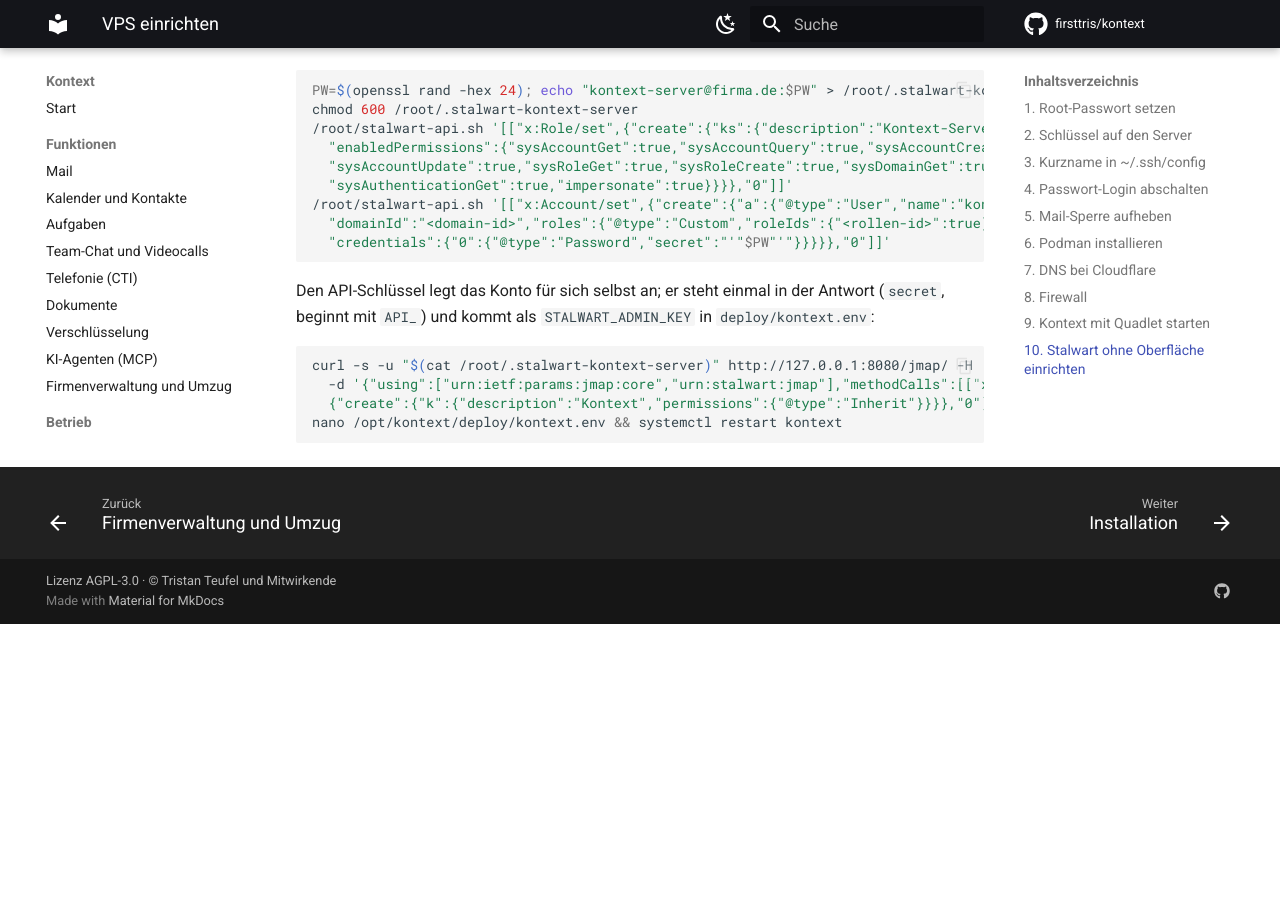
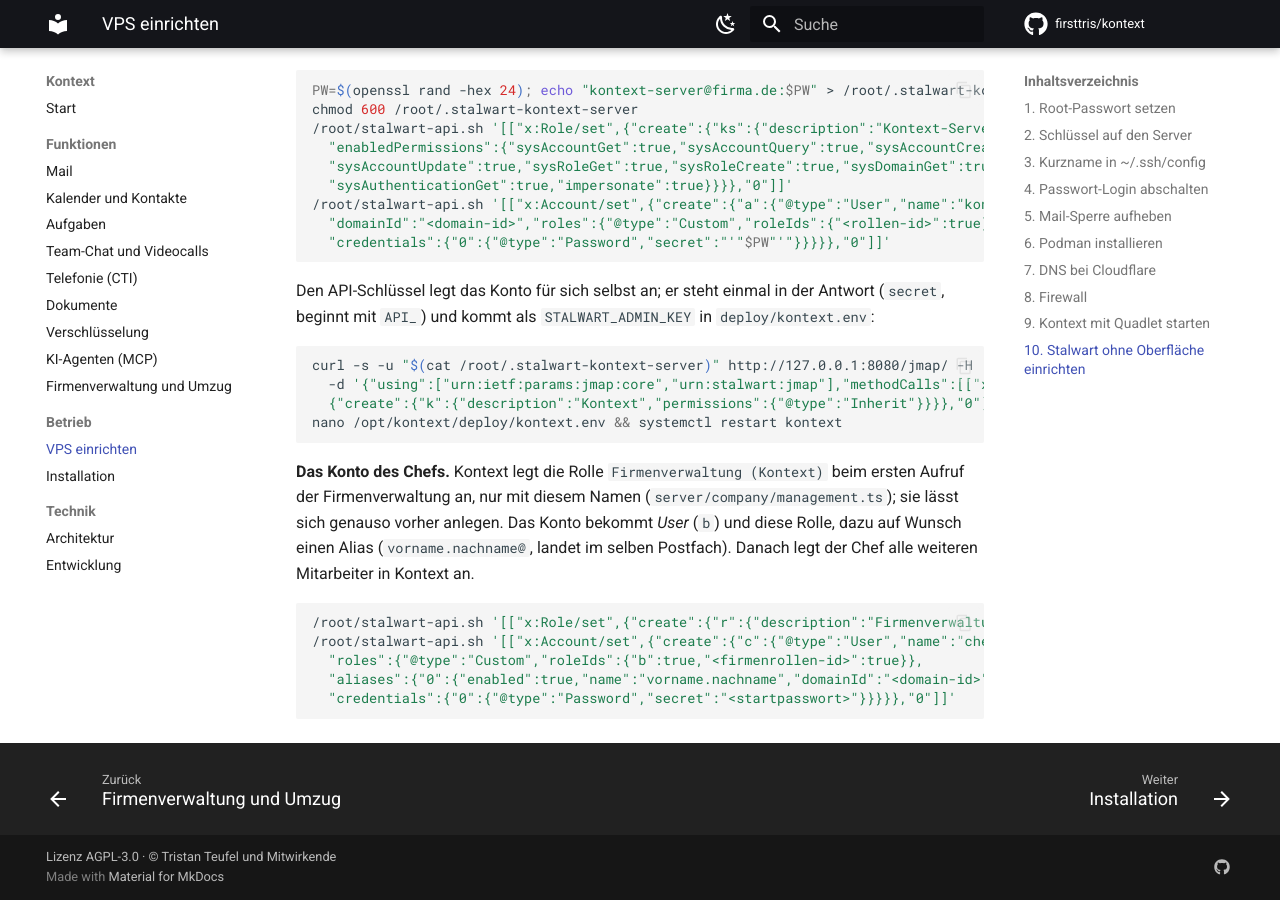
Before and after one commit to firsttris/kontext, an MkDocs documentation site: the page built from docs/vps.md, in a window 1280 px wide and 900 px high, scrolled down 7972 px. Built offline with MkDocs 1.6.1 and Material for MkDocs 9.7.7, drawn with Linux system fonts in a browser that asks for light colours; comment, search, counter and statistics services are not loaded; before the commit the page ends 8596 px from its top, so only the background shows below that.

Commit message:
docs: the boss's account with the company role and an alias
Co-Authored-By: Claude Opus 5.5 <noreply@anthropic.com>
Claude-Session: https://claude.ai/code/session_01Y3rdfYMk88Rmc3smDesxb7

````diff
--- a/docs/vps.md
+++ b/docs/vps.md
@@ -386,3 +386,17 @@ curl -s -u "$(cat /root/.stalwart-kontext-server)" http://127.0.0.1:8080/jmap/ -
   {"create":{"k":{"description":"Kontext","permissions":{"@type":"Inherit"}}}},"0"]]}'
 nano /opt/kontext/deploy/kontext.env && systemctl restart kontext
 ```
+
+**Das Konto des Chefs.** Kontext legt die Rolle `Firmenverwaltung (Kontext)` beim ersten Aufruf
+der Firmenverwaltung an, nur mit diesem Namen (`server/company/management.ts`); sie lässt sich
+genauso vorher anlegen. Das Konto bekommt *User* (`b`) und diese Rolle, dazu auf Wunsch einen
+Alias (`vorname.nachname@`, landet im selben Postfach). Danach legt der Chef alle weiteren
+Mitarbeiter in Kontext an.
+
+```bash
+/root/stalwart-api.sh '[["x:Role/set",{"create":{"r":{"description":"Firmenverwaltung (Kontext)"}}},"0"]]'
+/root/stalwart-api.sh '[["x:Account/set",{"create":{"c":{"@type":"User","name":"chef","domainId":"<domain-id>",
+  "roles":{"@type":"Custom","roleIds":{"b":true,"<firmenrollen-id>":true}},
+  "aliases":{"0":{"enabled":true,"name":"vorname.nachname","domainId":"<domain-id>"}},
+  "credentials":{"0":{"@type":"Password","secret":"<startpasswort>"}}}}},"0"]]'
+```
````
